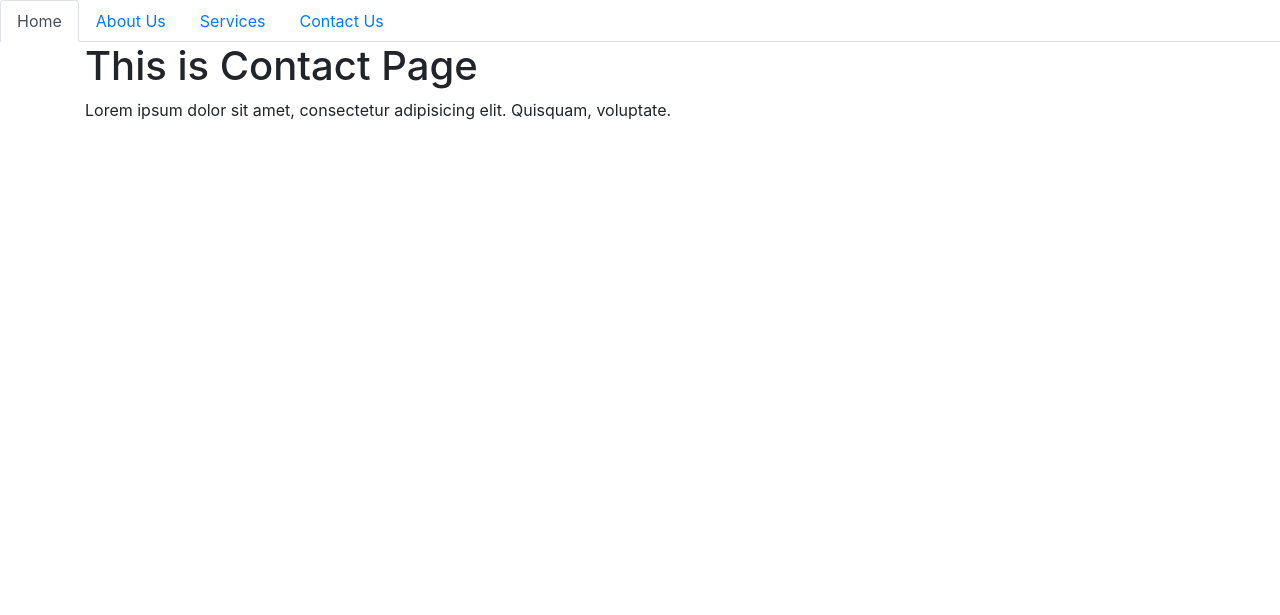
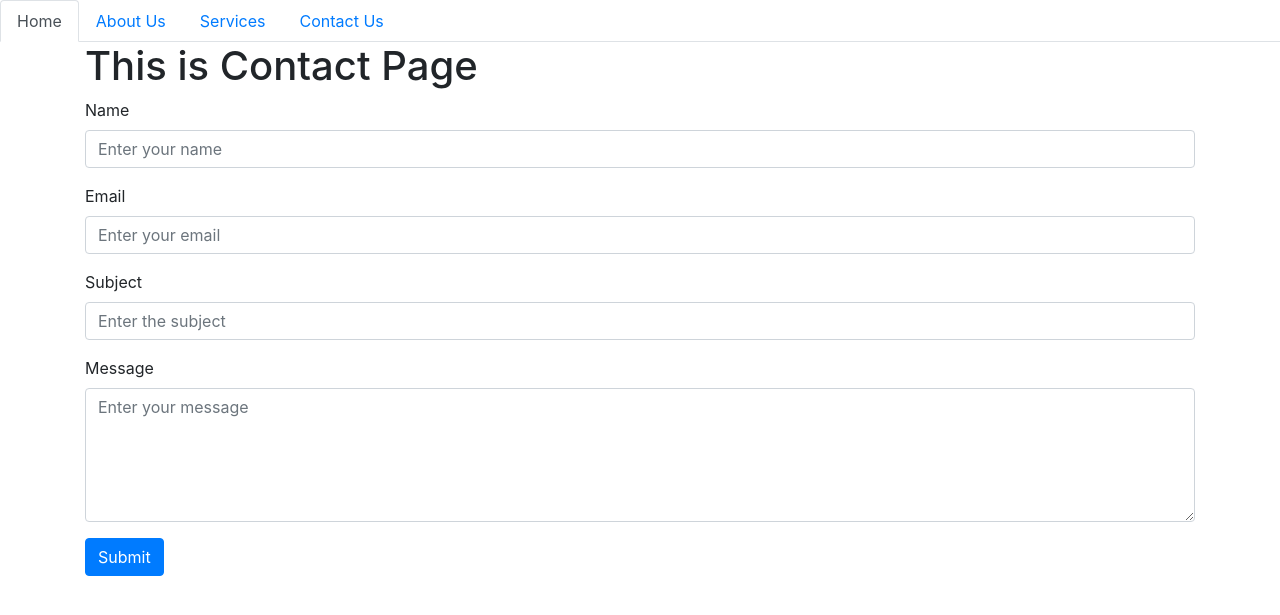
Before and after one commit to khalilurrrahmanridoykhan/Django-Basic-Project, a Django app: page /contact/ in a window 1280 px wide. Shown: the top 615 px of the page. Run offline with Django 5.2, Linux system fonts and the light colour scheme; some libraries are stand-ins or nearby versions.

Commit message:
data create

```diff
--- a/home/templates/contact.html
+++ b/home/templates/contact.html
@@ -1,12 +1,41 @@
 {% extends 'main.html' %}
 
 {% block start %}
-    <div class="container">
-        <div class="row">
-            <div class="col-md-12">
-                <h1>This is Contact Page</h1>
-                <p>Lorem ipsum dolor sit amet, consectetur adipisicing elit. Quisquam, voluptate.</p>
-            </div>
+<div class="container">
+    <div class="row">
+        <div class="col-md-12">
+            <h1>This is Contact Page</h1>
+            <form method="post">
+                {% csrf_token %}
+                <div class="form-group">
+                    <label for="name">Name</label>
+                    <input type="text" class="form-control" name="name" id="name" placeholder="Enter your name">
+                </div>
+                <div class="form-group">
+                    <label for="email">Email</label>
+                    <input type="email" class="form-control" name="email" id="email"
+                        placeholder="Enter your email">
+                </div>
+                <div class="form-group">
+                    <label for="subject">Subject</label>
+                    <input type="text" class="form-control" name="subject" id="subject"
+                        placeholder="Enter the subject">
+                </div>
+                <div class="form-group">
+                    <label for="message">Message</label>
+                    <textarea class="form-control" name="message" id="message" rows="5" placeholder="Enter your message"></textarea>
+                </div>
+                {% if messages %}
+                {% for message in messages %}
+                <div class="alert alert-success" role="alert">
+                    {{ message }}
+                </div>
+                {% endfor %}
+                {% endif %}
+                <button type="submit" class="btn btn-primary">Submit</button>
+            </form>
+
         </div>
     </div>
+</div>
 {% endblock %}
--- a/home/views.py
+++ b/home/views.py
@@ -1,5 +1,6 @@
-from django.shortcuts import render
-from django.http import HttpResponse
+from django.shortcuts import render, redirect
+from django.contrib import messages
+from .models import *
 
 def home(request):
     peopol =[
@@ -16,9 +17,36 @@ def about(request):
     page = "About Page"
     return render(request, 'about.html', context={'page': page})
 
+# views.py
+
+from django.shortcuts import render, redirect
+from django.contrib import messages
+from .models import Contact
+
 def contact(request):
+    # sourcery skip: inline-variable, last-if-guard, move-assign-in-block
     page = "Contact Page"
-    return render(request, 'contact.html',context={'page': page})
+    if request.method == 'POST':
+        data = request.POST
+        name = data.get('name')
+        email = data.get('email')
+        subject = data.get('subject')
+        message = data.get('message')
+        print(name, email, subject, message)
+
+        Contact.objects.create(
+            name=name,
+            email=email,
+            subject=subject,
+            message=message
+        )
+
+        # Add a success message
+        messages.success(request, "Thank you! Your message has been sent.")
+        return redirect('contact')  # Redirect to clear the form and display the message
+
+    return render(request, 'contact.html', context={'page': page})
+
 
 def services(request):
     page = "Services Page"
```
Also changed, not shown: db.sqlite3.
